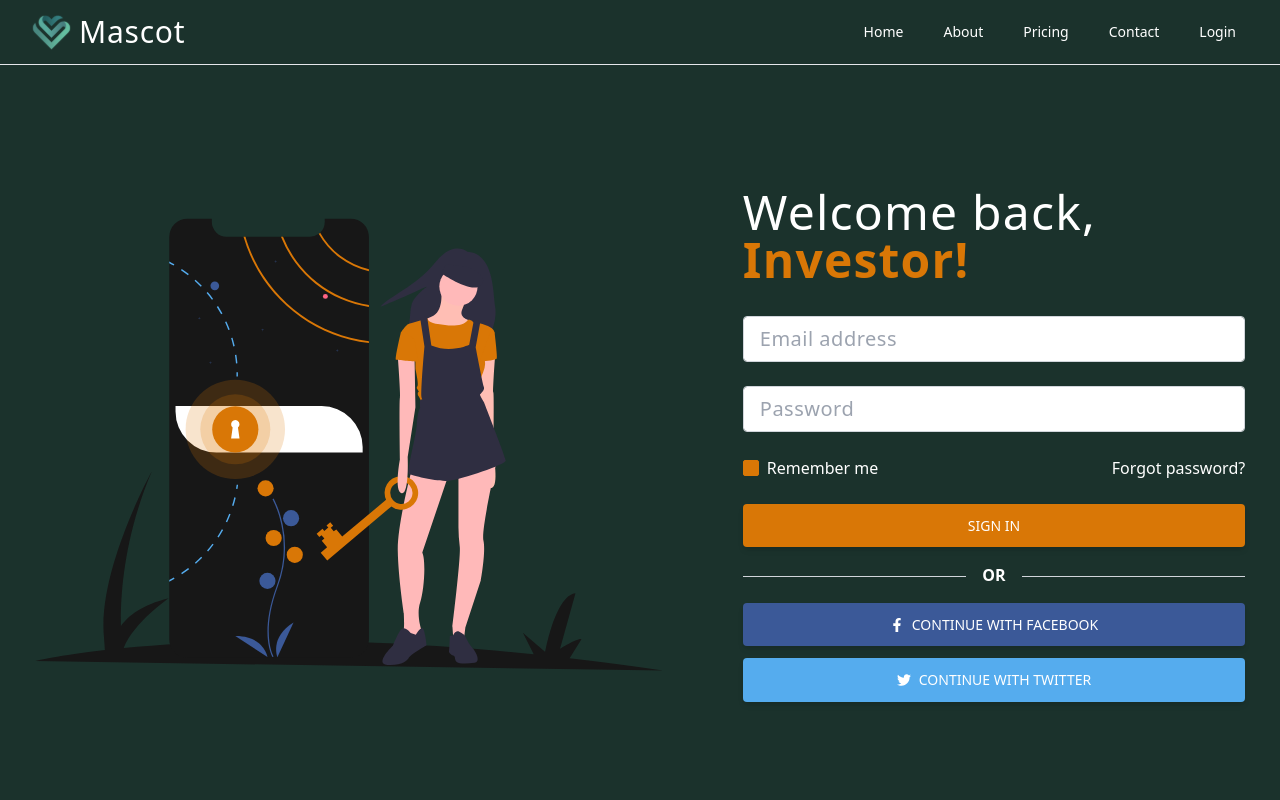
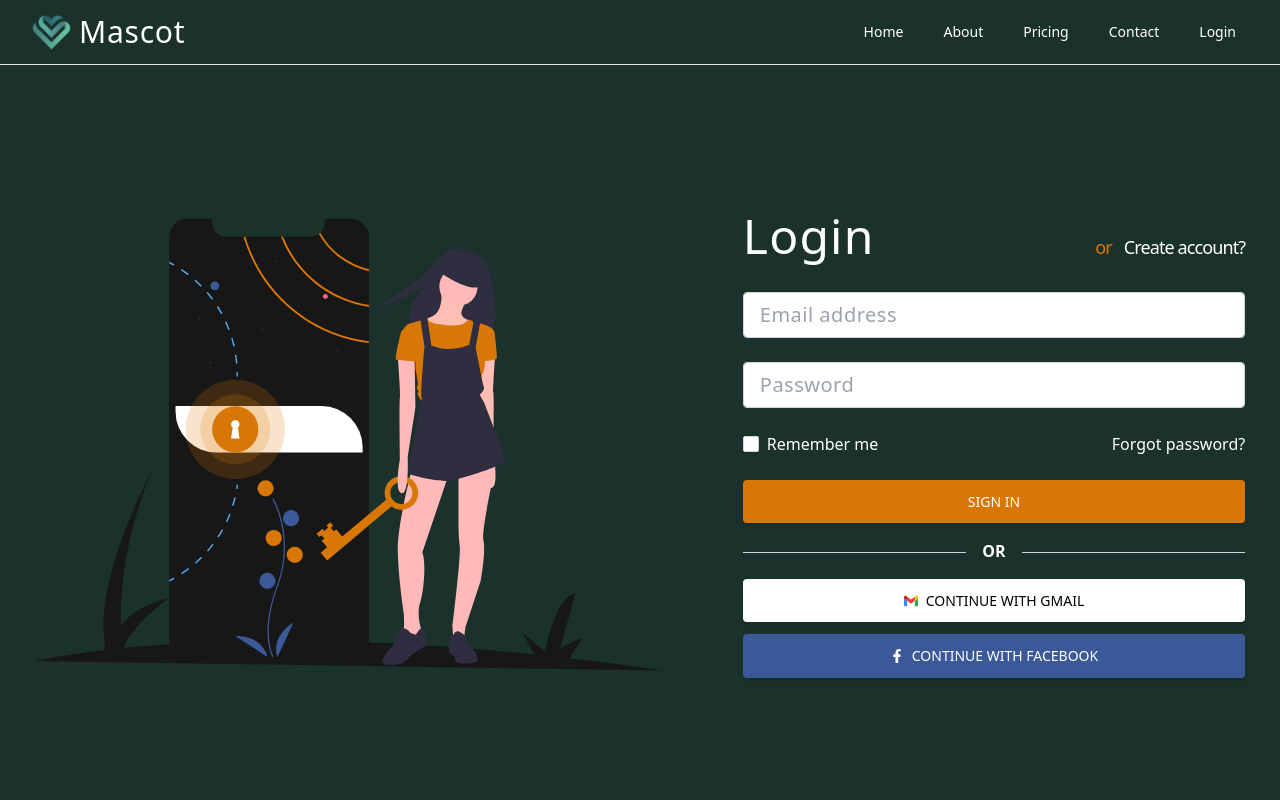
Before and after one commit to abdelrahman-essawy/mascot-app, a Next.js app: page /login in a window 1280 px wide. Shown: the top 800 px of the page. Built offline with nearby package versions, Linux system fonts and the light colour scheme.

Commit message:
updating login page ui

```diff
--- a/app/Login.jsx
+++ /dev/null
@@ -1,53 +0,0 @@
-import React from 'react'
-
-export default function Login() {
-  return (
-<section className="h-screen">
-  <div className="container px-6 py-12 h-full">
-    <div className="flex justify-center items-center flex-wrap h-full g-6 text-gray-800">
-      <div className="md:w-8/12 lg:w-6/12 mb-12 md:mb-0">
-        <img src="https://mdbcdn.b-cdn.net/img/Photos/new-templates/bootstrap-login-form/draw2.svg" className="w-full" alt="Phone image" />
-      </div>
-      <div className="md:w-8/12 lg:w-5/12 lg:ml-20">
-        <form>
-          {/* Email input */}
-          <div className="mb-6">
-            <input type="text" className="form-control block w-full px-4 py-2 text-xl font-normal text-gray-700 bg-white bg-clip-padding border border-solid border-gray-300 rounded transition ease-in-out m-0 focus:text-gray-700 focus:bg-white focus:border-blue-600 focus:outline-none" placeholder="Email address" />
-          </div>
-          {/* Password input */}
-          <div className="mb-6">
-            <input type="password" className="form-control block w-full px-4 py-2 text-xl font-normal text-gray-700 bg-white bg-clip-padding border border-solid border-gray-300 rounded transition ease-in-out m-0 focus:text-gray-700 focus:bg-white focus:border-blue-600 focus:outline-none" placeholder="Password" />
-          </div>
-          <div className="flex justify-between items-center mb-6">
-            <div className="form-group form-check">
-              <input type="checkbox" className="form-check-input appearance-none h-4 w-4 border border-gray-300 rounded-sm bg-white checked:bg-blue-600 checked:border-blue-600 focus:outline-none transition duration-200 mt-1 align-top bg-no-repeat bg-center bg-contain float-left mr-2 cursor-pointer" id="exampleCheck3" defaultChecked />
-              <label className="form-check-label inline-block text-gray-800" htmlFor="exampleCheck2">Remember me</label>
-            </div>
-            <a href="#!" className="text-blue-600 hover:text-blue-700 focus:text-blue-700 active:text-blue-800 duration-200 transition ease-in-out">Forgot password?</a>
-          </div>
-          {/* Submit button */}
-          <button type="submit" className="inline-block px-7 py-3 bg-blue-600 text-white font-medium text-sm leading-snug uppercase rounded shadow-md hover:bg-blue-700 hover:shadow-lg focus:bg-blue-700 focus:shadow-lg focus:outline-none focus:ring-0 active:bg-blue-800 active:shadow-lg transition duration-150 ease-in-out w-full" data-mdb-ripple="true" data-mdb-ripple-color="light">
-            Sign in
-          </button>
-          <div className="flex items-center my-4 before:flex-1 before:border-t before:border-gray-300 before:mt-0.5 after:flex-1 after:border-t after:border-gray-300 after:mt-0.5">
-            <p className="text-center font-semibold mx-4 mb-0">OR</p>
-          </div>
-          <a className="px-7 py-3 text-white font-medium text-sm leading-snug uppercase rounded shadow-md hover:shadow-lg focus:shadow-lg focus:outline-none focus:ring-0 active:shadow-lg transition duration-150 ease-in-out w-full flex justify-center items-center mb-3" style={{backgroundColor: '#3b5998'}} href="#!" role="button" data-mdb-ripple="true" data-mdb-ripple-color="light">
-            {/* Facebook */}
-            <svg xmlns="http://www.w3.org/2000/svg" viewBox="0 0 320 512" className="w-3.5 h-3.5 mr-2">
-              {/*! Font Awesome Pro 6.0.0 by @fontawesome - https://fontawesome.com License - https://fontawesome.com/license (Commercial License) Copyright 2022 Fonticons, Inc. */}
-              <path fill="currentColor" d="M279.14 288l14.22-92.66h-88.91v-60.13c0-25.35 12.42-50.06 52.24-50.06h40.42V6.26S260.43 0 225.36 0c-73.22 0-121.08 44.38-121.08 124.72v70.62H22.89V288h81.39v224h100.17V288z" /></svg>Continue with Facebook
-          </a>
-          <a className="px-7 py-3 text-white font-medium text-sm leading-snug uppercase rounded shadow-md hover:shadow-lg focus:shadow-lg focus:outline-none focus:ring-0 active:shadow-lg transition duration-150 ease-in-out w-full flex justify-center items-center" style={{backgroundColor: '#55acee'}} href="#!" role="button" data-mdb-ripple="true" data-mdb-ripple-color="light">
-            {/* Twitter */}
-            <svg xmlns="http://www.w3.org/2000/svg" viewBox="0 0 512 512" className="w-3.5 h-3.5 mr-2">
-              {/*! Font Awesome Pro 6.0.0 by @fontawesome - https://fontawesome.com License - https://fontawesome.com/license (Commercial License) Copyright 2022 Fonticons, Inc. */}
-              <path fill="currentColor" d="M459.37 151.716c.325 4.548.325 9.097.325 13.645 0 138.72-105.583 298.558-298.558 298.558-59.452 0-114.68-17.219-161.137-47.106 8.447.974 16.568 1.299 25.34 1.299 49.055 0 94.213-16.568 130.274-44.832-46.132-.975-84.792-31.188-98.112-72.772 6.498.974 12.995 1.624 19.818 1.624 9.421 0 18.843-1.3 27.614-3.573-48.081-9.747-84.143-51.98-84.143-102.985v-1.299c13.969 7.797 30.214 12.67 47.431 13.319-28.264-18.843-46.781-51.005-46.781-87.391 0-19.492 5.197-37.36 14.294-52.954 51.655 63.675 129.3 105.258 216.365 109.807-1.624-7.797-2.599-15.918-2.599-24.04 0-57.828 46.782-104.934 104.934-104.934 30.213 0 57.502 12.67 76.67 33.137 23.715-4.548 46.456-13.32 66.599-25.34-7.798 24.366-24.366 44.833-46.132 57.827 21.117-2.273 41.584-8.122 60.426-16.243-14.292 20.791-32.161 39.308-52.628 54.253z" /></svg>Continue with Twitter
-          </a>
-        </form>
-      </div>
-    </div>
-  </div>
-</section>
- )
-}
--- /dev/null
+++ b/app/components/GmailSVG.jsx
@@ -0,0 +1,44 @@
+import * as React from "react";
+const GmailSVG = (props) => (
+  <svg
+    xmlns='http://www.w3.org/2000/svg'
+    viewBox='0 0 122.88 92.12'
+    style={{
+      enableBackground: "new 0 0 122.88 92.12",
+    }}
+    xmlSpace='preserve'
+    {...props}
+  >
+    <path
+      d='M8.36 92.12H27.9V44.67L0 23.76v60.08c0 4.58 3.78 8.28 8.36 8.28z'
+      style={{
+        fill: "#4285f4",
+      }}
+    />
+    <path
+      d='M94.97 92.12h19.54c4.67 0 8.36-3.78 8.36-8.36v-60l-27.9 20.91v47.45z'
+      style={{
+        fill: "#34a853",
+      }}
+    />
+    <path
+      d='M94.97 8.4v36.27l27.91-20.91V12.58c0-10.37-11.82-16.25-20.11-10.05l-7.8 5.87z'
+      style={{
+        fill: "#fbbc04",
+      }}
+    />
+    <path
+      style={{
+        fill: "#ea4335",
+      }}
+      d='M27.9 44.67V8.4l33.54 25.17L94.97 8.4v36.27L61.44 69.76 27.9 44.67z'
+    />
+    <path
+      d='M0 12.58v11.18l27.91 20.91V8.4l-7.8-5.87C11.82-3.66 0 2.29 0 12.58z'
+      style={{
+        fill: "#c5221f",
+      }}
+    />
+  </svg>
+);
+export default GmailSVG;
--- a/app/login/page.jsx
+++ b/app/login/page.jsx
@@ -1,17 +1,32 @@
 import Link from 'next/link'
 import React from 'react'
 import LoginSVG from '../components/LoginSVG'
+import Signup from './../signup/page';
+import GmailSVG from './../components/GmailSVG';
 
 function Login() {
   return (
     <section className="px-3 py-4">
-      <div className="max-w-7xl">
-        <div className="flex justify-center items-center text-white">
-          <div className="md:w-8/12 lg:w-6/12 mb-12 md:mb-0">
-            <LoginSVG className='w-full fill-amber-200 hidden sm:block' />
+      <div className="sm:max-w-7xl">
+        <div className="sm:flex justify-center items-center text-white">
+          <h2 className='text-4xl sm:text-4xl tracking-wide font-medium mb-8 text-start sm:hidden'>Welcome back, <span className='font-bold text-amber-600 text-5xl'>Investor!</span></h2>
+
+          <div className="md:w-8/12 lg:w-6/12 mb-12 md:mb-0 hidden sm:block">
+
+            <h2 className='text-4xl sm:text-5xl tracking-wide font-medium mb-8 hidden'>Welcome back, <span className='font-bold text-amber-600'>Investor!</span></h2>
+            <LoginSVG className='w-full fill-amber-200' />
           </div>
           <div className="md:w-8/12 lg:w-2/5 lg:ml-20">
-            <h2 className='text-4xl sm:text-5xl tracking-wide font-medium mb-8'>Welcome back, <span className='font-bold text-amber-600'>Investor!</span></h2>
+            <hr className="hidden border-gray-200  dark:border-gray-600 lg:my-8" />
+
+            <div className='flex justify-between items-baseline'>
+              <h2 className='text-4xl sm:text-5xl tracking-wide font-medium mb-8'>Login</h2>
+              <div className='flex flex-row gap-3 items-baseline'>
+                <h2 className='text-amber-600 text-lg tracking-tighter'>or</h2>
+
+                <Link href={'/signup'} className='text-white text-lg tracking-tighter hover:text-amber-600 active:text-amber-600'>Create account?</Link>
+              </div>
+            </div>
             {/* Email input */}
             <div className="mb-6">
               <input type="text" className="form-control block w-full px-4 py-2 text-md tracking-wide sm:text-xl font-normal text-gray-700 bg-white bg-clip-padding border border-solid border-gray-300 rounded transition ease-in-out m-0 focus:text-gray-700 focus:bg-white focus:border-amber-600 focus:outline-none" placeholder="Email address" />
@@ -22,7 +37,7 @@ function Login() {
             </div>
             <div className="flex justify-between items-center mb-6">
               <div className="form-group form-check">
-                <input type="checkbox" className="form-check-input appearance-none h-4 w-4 border border-gray-300 rounded-sm bg-white checked:bg-amber-600 checked:border-amber-600 focus:outline-none transition duration-200 mt-1 align-top bg-no-repeat bg-center bg-contain float-left mr-2 cursor-pointer" id="exampleCheck3" defaultChecked />
+                <input type="checkbox" className="form-check-input appearance-none h-4 w-4 border border-gray-300 rounded-sm bg-white checked:bg-amber-600 checked:border-amber-600 focus:outline-none transition duration-200 mt-1 align-top bg-no-repeat bg-center bg-contain float-left mr-2 cursor-pointer" id="exampleCheck3" />
                 <label className="form-check-label inline-block text-white" htmlFor="exampleCheck2">Remember me</label>
               </div>
               <Link href="#!" className="text-white hover:text-amber-600 focus:text-blue-700 active:text-blue-800 duration-200 transition ease-in-out">Forgot password?</Link>
@@ -34,18 +49,21 @@ function Login() {
             <div className="flex items-center my-4 before:flex-1 before:border-t before:border-gray-300 before:mt-0.5 after:flex-1 after:border-t after:border-gray-300 after:mt-0.5">
               <p className="text-center font-semibold mx-4 mb-0">OR</p>
             </div>
-            <Link className="px-7 py-3 text-white font-medium text-sm leading-snug uppercase rounded shadow-md hover:shadow-lg focus:shadow-lg focus:outline-none focus:ring-0 active:shadow-lg transition duration-150 ease-in-out w-full flex justify-center items-center mb-3" style={{ backgroundColor: '#3b5998' }} href="#" role="button">
+            <Link className="px-7 py-3 text-black bg-white font-medium text-sm leading-snug uppercase rounded shadow-md hover:shadow-lg focus:shadow-lg focus:outline-none focus:ring-0 active:shadow-lg transition duration-150 ease-in-out w-full flex justify-center items-center  mb-3" href="#" role="button">
+              {/* Twitter */}
+              <GmailSVG className='w-3.5 h-3.5 mr-2'/>
+              Continue with Gmail
+            </Link>
+
+            <Link className="px-7 py-3 text-white font-medium text-sm leading-snug uppercase rounded shadow-md hover:shadow-lg focus:shadow-lg focus:outline-none focus:ring-0 active:shadow-lg transition duration-150 ease-in-out w-full flex justify-center items-center" style={{ backgroundColor: '#3b5998' }} href="#" role="button">
               {/* Facebook */}
               <svg xmlns="http://www.w3.org/2000/svg" viewBox="0 0 320 512" className="w-3.5 h-3.5 mr-2">
                 {/*! Font Awesome Pro 6.0.0 by @fontawesome - https://fontawesome.com License - https://fontawesome.com/license (Commercial License) Copyright 2022 Fonticons, Inc. */}
                 <path fill="currentColor" d="M279.14 288l14.22-92.66h-88.91v-60.13c0-25.35 12.42-50.06 52.24-50.06h40.42V6.26S260.43 0 225.36 0c-73.22 0-121.08 44.38-121.08 124.72v70.62H22.89V288h81.39v224h100.17V288z" /></svg>Continue with Facebook
             </Link>
-            <Link className="px-7 py-3 text-white font-medium text-sm leading-snug uppercase rounded shadow-md hover:shadow-lg focus:shadow-lg focus:outline-none focus:ring-0 active:shadow-lg transition duration-150 ease-in-out w-full flex justify-center items-center" style={{ backgroundColor: '#55acee' }} href="#" role="button">
-              {/* Twitter */}
-              <svg xmlns="http://www.w3.org/2000/svg" viewBox="0 0 512 512" className="w-3.5 h-3.5 mr-2">
-                {/*! Font Awesome Pro 6.0.0 by @fontawesome - https://fontawesome.com License - https://fontawesome.com/license (Commercial License) Copyright 2022 Fonticons, Inc. */}
-                <path fill="currentColor" d="M459.37 151.716c.325 4.548.325 9.097.325 13.645 0 138.72-105.583 298.558-298.558 298.558-59.452 0-114.68-17.219-161.137-47.106 8.447.974 16.568 1.299 25.34 1.299 49.055 0 94.213-16.568 130.274-44.832-46.132-.975-84.792-31.188-98.112-72.772 6.498.974 12.995 1.624 19.818 1.624 9.421 0 18.843-1.3 27.614-3.573-48.081-9.747-84.143-51.98-84.143-102.985v-1.299c13.969 7.797 30.214 12.67 47.431 13.319-28.264-18.843-46.781-51.005-46.781-87.391 0-19.492 5.197-37.36 14.294-52.954 51.655 63.675 129.3 105.258 216.365 109.807-1.624-7.797-2.599-15.918-2.599-24.04 0-57.828 46.782-104.934 104.934-104.934 30.213 0 57.502 12.67 76.67 33.137 23.715-4.548 46.456-13.32 66.599-25.34-7.798 24.366-24.366 44.833-46.132 57.827 21.117-2.273 41.584-8.122 60.426-16.243-14.292 20.791-32.161 39.308-52.628 54.253z" /></svg>Continue with Twitter
-            </Link>
+
+
+
           </div>
         </div>
       </div>
--- a/app/page.jsx
+++ b/app/page.jsx
@@ -36,8 +36,9 @@ export default function page() {
         </div>
       </section>
       <hr className="sm:mx-6 border-gray-200  dark:border-gray-600 lg:my-8" />
+      <Suspense fallback={<Loading />}>
         <HeroPreviewTop3 />
-
+      </Suspense>
     </>
 
   )
--- /dev/null
+++ b/app/signup/page.jsx
@@ -0,0 +1,9 @@
+import React from 'react'
+
+function Signup() {
+  return (
+    <div>Signup</div>
+  )
+}
+
+export default Signup
```
